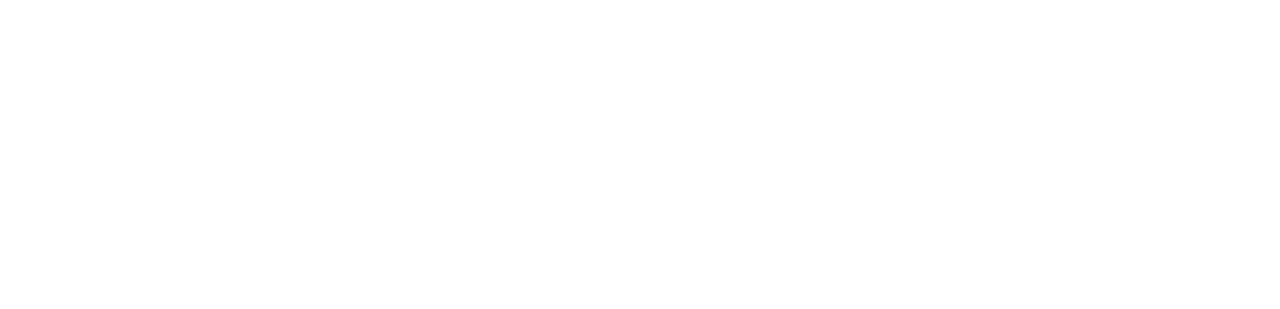
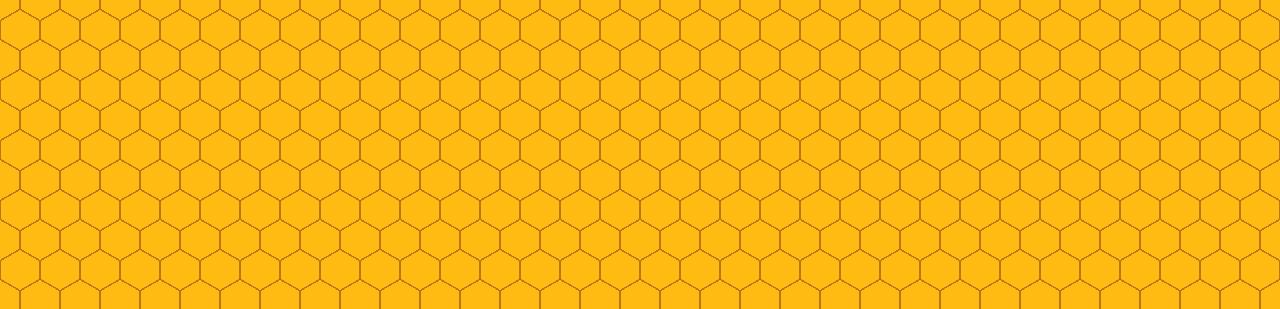
Before and after one commit to robinmetral/gatsby-theme-oss, a Gatsby site: page / in a window 1280 px wide. Shown: the top 309 px of the page. Built offline with nearby package versions, Linux system fonts and the light colour scheme; Gatsby itself is replaced by a stand-in of ours.

Commit message:
Add css background in main.css

```diff
--- a/src/styles/main.css
+++ b/src/styles/main.css
@@ -1,14 +1,32 @@
- body {
+body {
+
+  /* PASTE YOUR BACKGROUND BETWEEN THIS LINE... */
+
+  background:
+  radial-gradient(circle farthest-side at 0% 50%,#fb1 23.5%,rgba(240,166,17,0) 0)21px 30px,
+  radial-gradient(circle farthest-side at 0% 50%,#B71 24%,rgba(240,166,17,0) 0)19px 30px,
+  linear-gradient(#fb1 14%,rgba(240,166,17,0) 0, rgba(240,166,17,0) 85%,#fb1 0)0 0,
+  linear-gradient(150deg,#fb1 24%,#B71 0,#B71 26%,rgba(240,166,17,0) 0,rgba(240,166,17,0) 74%,#B71 0,#B71 76%,#fb1 0)0 0,
+  linear-gradient(30deg,#fb1 24%,#B71 0,#B71 26%,rgba(240,166,17,0) 0,rgba(240,166,17,0) 74%,#B71 0,#B71 76%,#fb1 0)0 0,
+  linear-gradient(90deg,#B71 2%,#fb1 0,#fb1 98%,#B71 0%)0 0 #fb1;
+  background-size: 40px 60px;
+
+  /* ...AND THIS LINE */
+
+  /* normalize */
   height: 100vh;
   width: 100vw;
   padding: 0;
   margin: 0;
+  /* flexbox for text centering */
   display: flex;
   justify-content: center;
   align-items: center;
 }
 
 h1 {
+  /* fix fat typeface bug */
   font-weight: normal;
+  /* size responsively */
   font-size: 10vw;
 }
```
